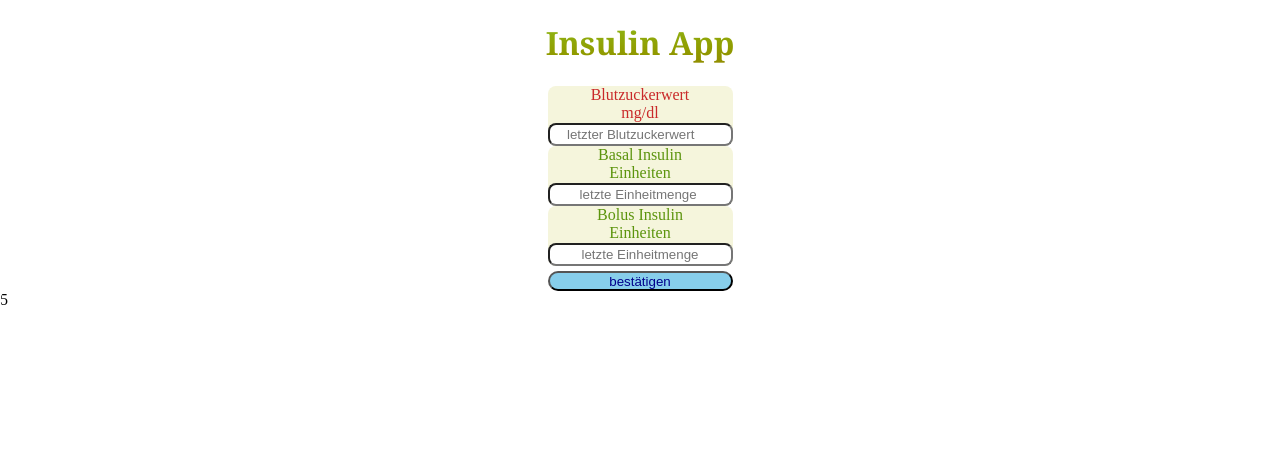
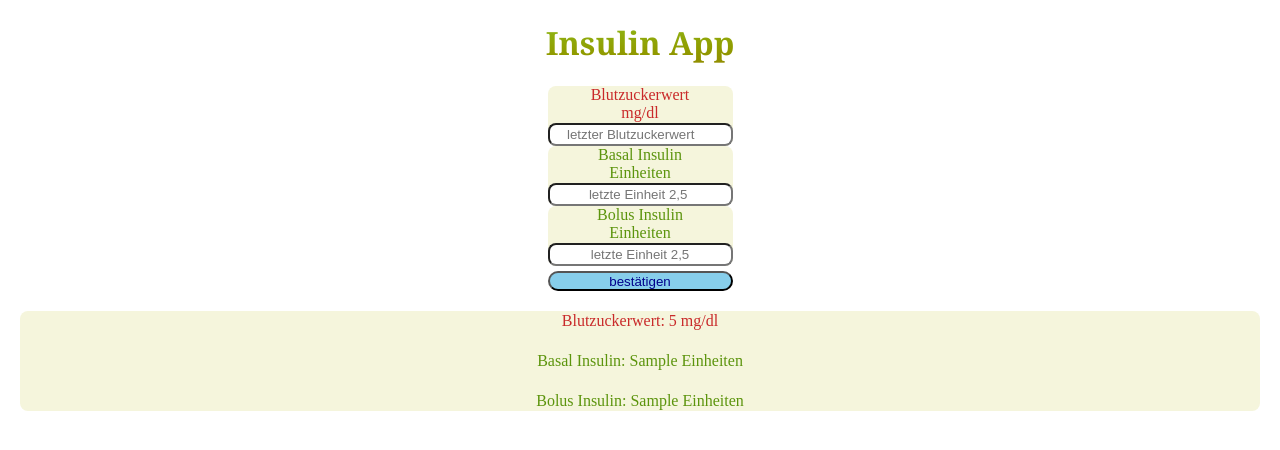
Before and after one commit to FreytagDom/capstone-project, a Next.js app: page / in a window 1280 px wide. Both pictures are taken after typing "5", "Sample", "Sample" into the empty fields and a click on the button "bestätigen". Shown: the top 450 px of the page. Built offline with nearby package versions, Linux system fonts and the light colour scheme.

Commit message:
add styling

```diff
--- a/components/HomeInput.js
+++ b/components/HomeInput.js
@@ -1,11 +1,7 @@
 import styled from 'styled-components';
 import { nanoid } from 'nanoid';
-// import { useState } from 'react';
 
 export default function Input({ onAddData }) {
-  // brauchen wir nicht const [savedData, setSavedData] = useState([]);
-  // console.log(useState);
-
   function handleSubmit(event) {
     event.preventDefault();
 
@@ -20,15 +16,11 @@ export default function Input({ onAddData }) {
       basal: basal,
       bolus: bolus,
     };
+
     onAddData(cardData);
 
     form.reset();
   }
-  // const [data, updateData] = useState([]);
-  // const addData = (savedData) => {
-  //   updateData([savedData, ...data]);
-  //   console.log(addData);
-  // };
 
   return (
     <>
@@ -37,13 +29,10 @@ export default function Input({ onAddData }) {
           Blutzuckerwert <br />
           mg/dl
           <DataInput
-            // key="id" ??
             type="number"
             name="bl"
-            // text="text" ??
             placeholder={`letzter Blutzuckerwert `}
             id="bl"
-            // value={savedData.bl}
             required
           />
         </LabelBz>
@@ -51,34 +40,25 @@ export default function Input({ onAddData }) {
         <LabelIu htmlFor="basal">
           Basal Insulin <br /> Einheiten
           <DataInput
-            // key="id" ??
             type="decimal"
             name="basal"
-            // text="text" ??
-            placeholder={`letzte Einheitmenge `}
+            placeholder={`letzte Einheit 2,5 `}
             id="basal"
-            // value={DataInput.name}
           />
         </LabelIu>
 
         <LabelIu htmlFor="bolus">
           Bolus Insulin <br /> Einheiten
           <DataInput
-            // key="id" ??
             type="decimal"
             name="bolus"
-            // text="text" ?
-            placeholder={`letzte Einheitmenge`}
+            placeholder={`letzte Einheit 2,5`}
             id="bolus"
-            // value={savedData.name}
           />
         </LabelIu>
 
         <Button type="submit">bestätigen</Button>
       </EntryForm>
-      {/* <DataForm htmlFor="Letzten Werte" onChange={handleSubmit}>
-        {savedData}
-      </DataForm> */}
     </>
   );
 }
@@ -118,9 +98,3 @@ const EntryForm = styled.form`
   display: grid;
   justify-content: center;
 `;
-
-const DataForm = styled.li`
-  display: grid;
-  justify-content: center;
-  color: black;
-`;
--- a/pages/index.js
+++ b/pages/index.js
@@ -3,10 +3,8 @@ import styled from 'styled-components';
 import { useState } from 'react';
 
 export default function Home() {
-  // updateData muss setData sein
   const [data, setData] = useState([]);
   function addData(savedData) {
-    debugger;
     setData([savedData, ...data]);
   }
 
@@ -16,14 +14,13 @@ export default function Home() {
       <CardGrid>
         {data.map((item) => {
           return (
-            <li key={item.id}>{item.bl}</li>
-
-            // key={data.id}
-            // id={data.id}
-            // value={data.value}
-            // bl={data.bl}
-            // basal={data.basal}
-            // bolus={data.bolus}
+            <Saved key={item.id}>
+              <BloodSugar> Blutzuckerwert: {item.bl} mg/dl </BloodSugar>
+              <br />
+              <Insulin> Basal Insulin: {item.basal} Einheiten </Insulin>
+              <br />
+              <Insulin> Bolus Insulin: {item.bolus} Einheiten </Insulin>
+            </Saved>
           );
         })}
       </CardGrid>
@@ -47,3 +44,24 @@ const CardGrid = styled.ul`
   overflow-y: auto;
   border-radius: 10px;
 `;
+const Saved = styled.li`
+  display: grid;
+  background-color: beige;
+  border-radius: 8px;
+  text-align: center;
+  height: 100px;
+  align-items: center;
+  margin: 20px;
+`;
+
+const BloodSugar = styled.span`
+  color: #c92a2a;
+  margin: 0;
+  padding: 0;
+`;
+
+const Insulin = styled.span`
+  color: #5c940d;
+  margin: 0;
+  padding: 0;
+`;
```
